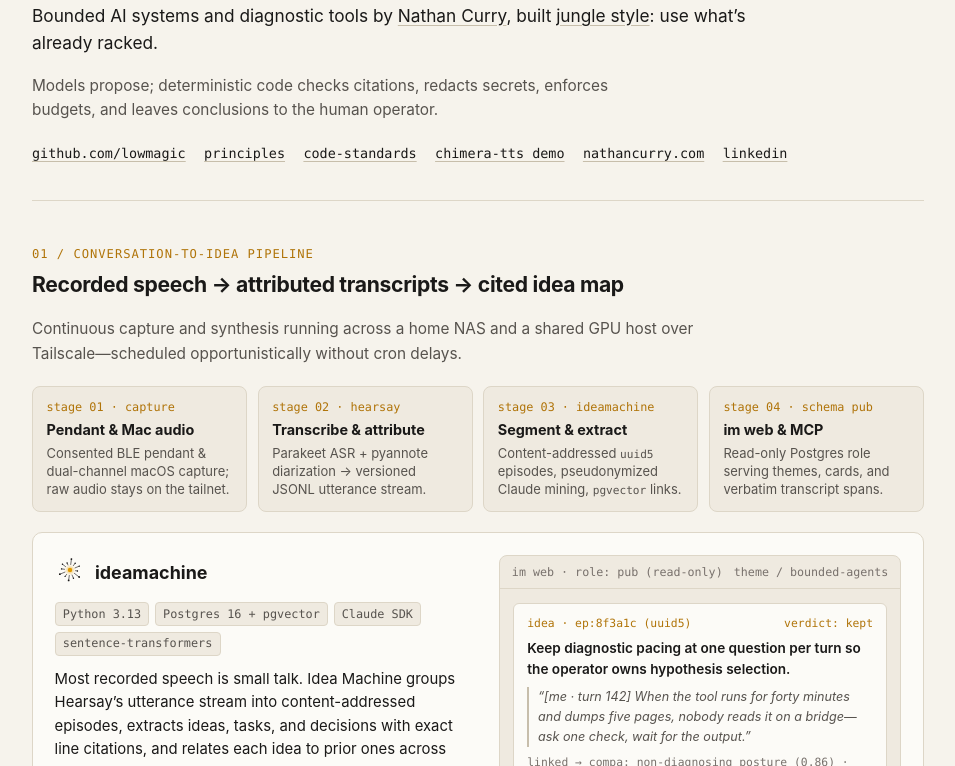
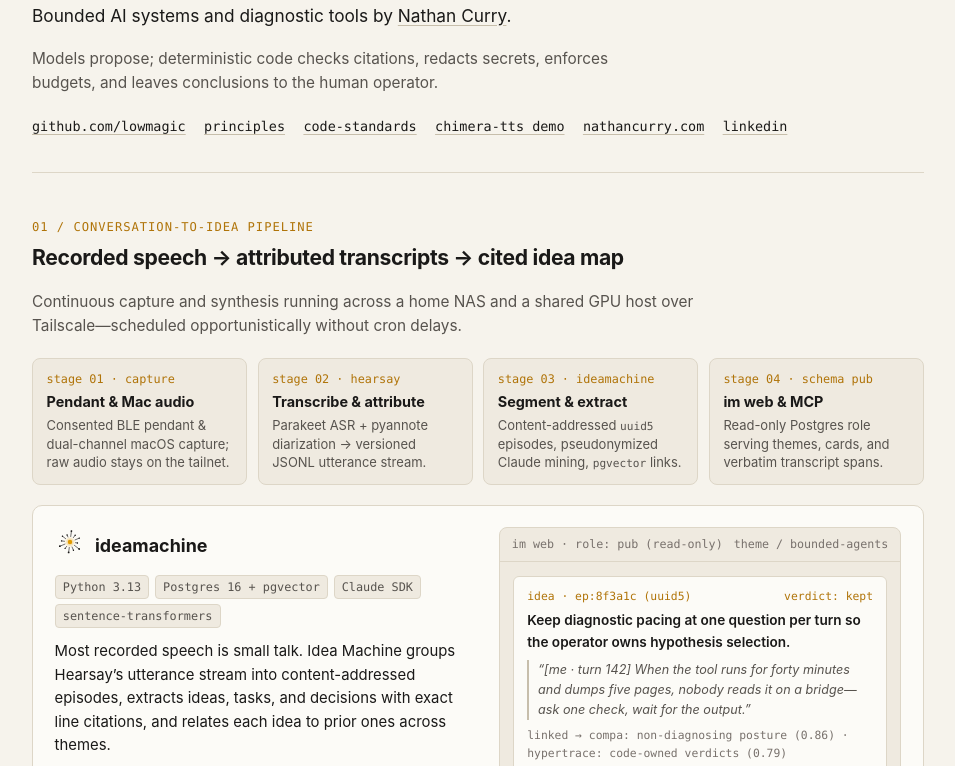
Before and after one commit to lowmagic/lowmagic.github.io, a plain HTML site: page index.html in a window 1280 px wide. Shown: the part 179-945 px from the top of the page, without its empty margins (162-1117 px from the left). Drawn offline with Linux system fonts and the light colour scheme.

Commit message:
Drop the jungle style line from the lede
Co-Authored-By: Claude Opus 5.5 <noreply@anthropic.com>
Claude-Session: https://claude.ai/code/session_015bN1BSpoA31vrWjmiacWWk

```diff
--- a/index.html
+++ b/index.html
@@ -18,7 +18,7 @@
         </picture>
       </a>
       <p class="lede">
-        Bounded AI systems and diagnostic tools by <a href="https://nathancurry.com">Nathan Curry</a>, built <a href="https://github.com/lowmagic/.github/blob/main/PRINCIPLES.md">jungle style</a>: use what&rsquo;s already racked.
+        Bounded AI systems and diagnostic tools by <a href="https://nathancurry.com">Nathan Curry</a>.
       </p>
       <p class="lede-sub">
         Models propose; deterministic code checks citations, redacts secrets, enforces budgets, and leaves conclusions to the human operator.
```
